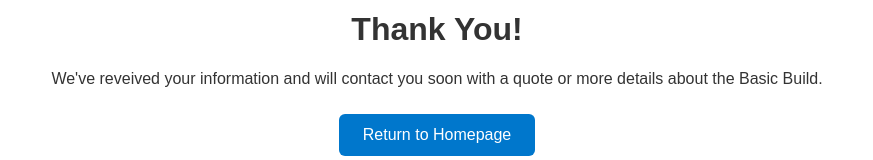
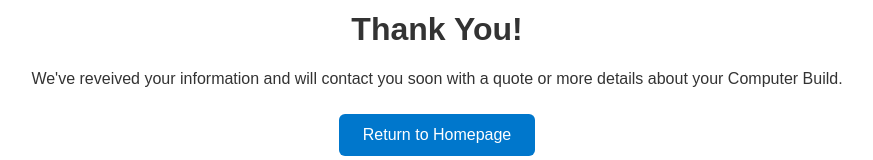
Before and after one commit to madmanmichael04/Website-Development, a plain HTML site: page thankyou.html in a window 1280 px wide. Shown: the part 259-419 px from the top of the page, without its empty margins (203-1076 px from the left). Drawn offline with Linux system fonts and the light colour scheme.

Commit message:
Update thankyou.html

```diff
--- a/thankyou.html
+++ b/thankyou.html
@@ -13,7 +13,7 @@
 
    <main>
       <h1>Thank You!</h1>
-      <p>We've reveived your information and will contact you soon with a quote or more details about the Basic Build.</p>
+      <p>We've reveived your information and will contact you soon with a quote or more details about your Computer Build.</p>
       <a href="index.html" class="btn">Return to Homepage</a>
    </main>
 </body>
```
